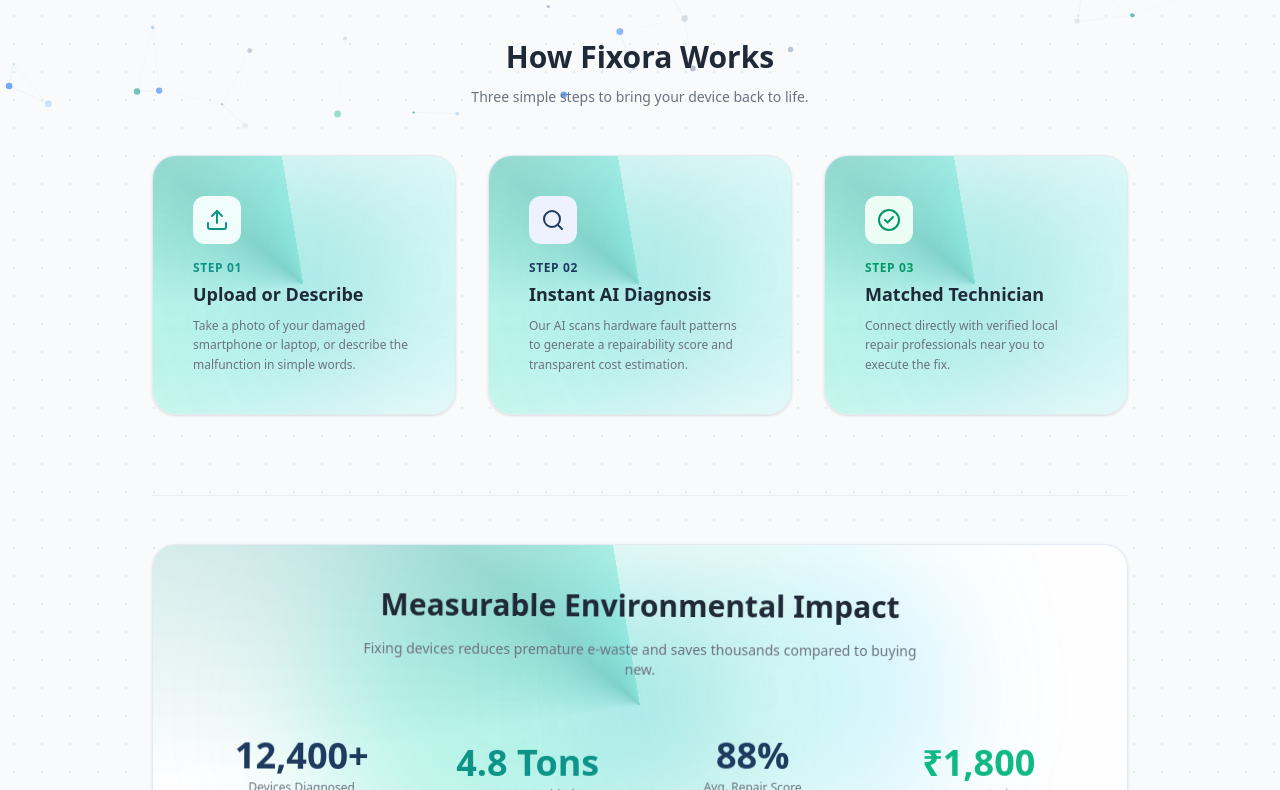
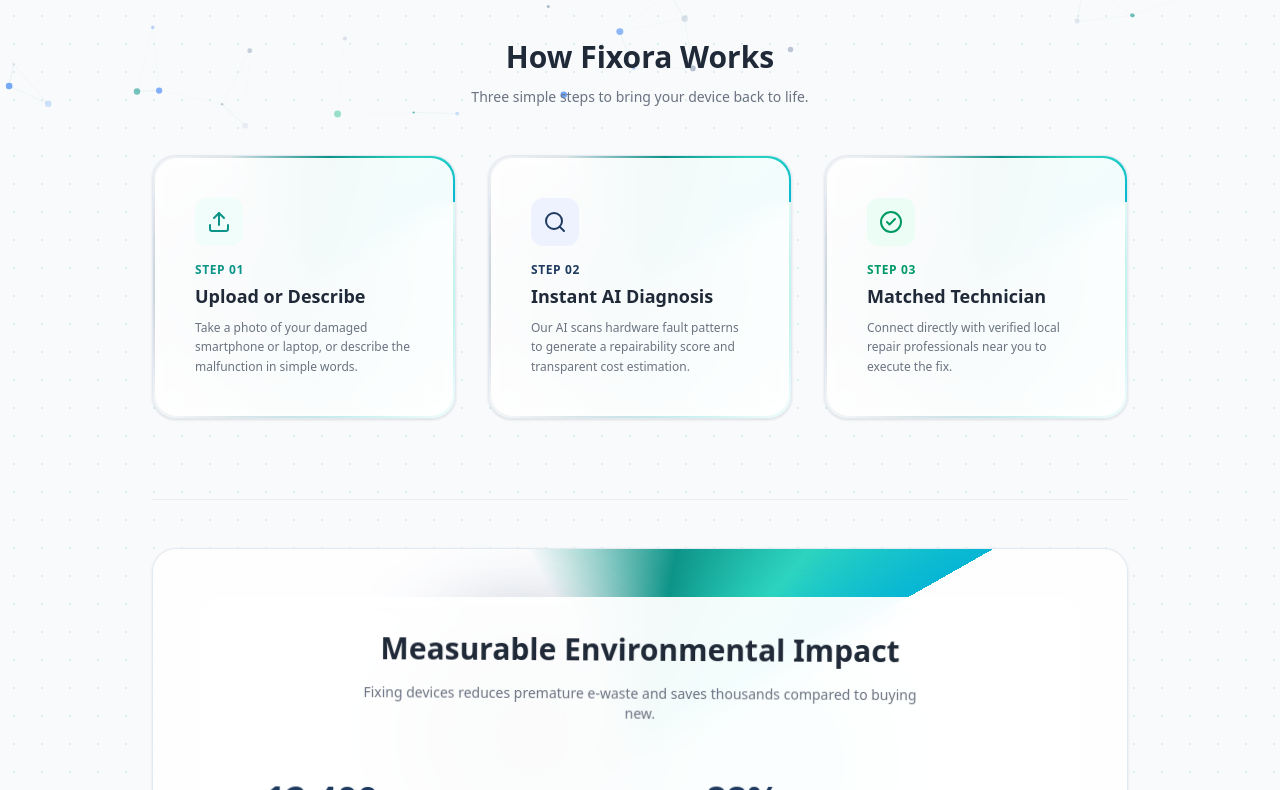
Before and after one commit to subhasish2006/fixora, a Next.js app: page / in a window 1280 px wide. Shown: the part 670-1460 px from the top of the page. Built offline with nearby package versions, Linux system fonts and the light colour scheme.

Commit message:
Enhance SpotlightCard with high-contrast 360 degree spinning beam

```diff
--- a/src/app/SpotlightCard.tsx
+++ b/src/app/SpotlightCard.tsx
@@ -10,56 +10,34 @@ interface SpotlightCardProps {
 
 export default function SpotlightCard({ children, className = '' }: SpotlightCardProps) {
   return (
-    <div className={`relative overflow-hidden rounded-3xl border border-teal-100/80 bg-white/80 backdrop-blur-md p-8 md:p-10 shadow-sm ${className}`}>
+    <div className={`relative overflow-hidden rounded-3xl p-[2px] shadow-lg ${className}`}>
 
-      {/* 1. Continuous Circular Orbiting Gradient Spotlight */}
+      {/* 1. High-Contrast 360° Spinning Conic Border Beam */}
       <motion.div
-        animate={{
-          x: ['0%', '45%', '0%', '-45%', '0%'],
-          y: ['-45%', '0%', '45%', '0%', '-45%'],
-          scale: [1, 1.15, 1, 1.15, 1],
-        }}
-        transition={{
-          duration: 8,
-          repeat: Infinity,
-          ease: 'linear',
-        }}
-        className="absolute top-1/2 left-1/2 -translate-x-1/2 -translate-y-1/2 w-80 h-80 rounded-full bg-gradient-to-r from-teal-400/35 via-emerald-400/25 to-cyan-400/35 blur-3xl pointer-events-none z-0"
-      />
-
-      {/* 2. Secondary Opposing Counter-Orbiting Glow */}
-      <motion.div
-        animate={{
-          x: ['0%', '-45%', '0%', '45%', '0%'],
-          y: ['45%', '0%', '-45%', '0%', '45%'],
-          scale: [1.15, 1, 1.15, 1, 1.15],
-        }}
-        transition={{
-          duration: 8,
-          repeat: Infinity,
-          ease: 'linear',
-        }}
-        className="absolute top-1/2 left-1/2 -translate-x-1/2 -translate-y-1/2 w-80 h-80 rounded-full bg-gradient-to-r from-[#0D9488]/30 via-teal-300/20 to-sky-400/25 blur-3xl pointer-events-none z-0"
-      />
-
-      {/* 3. Infinite Circular Tracing Border Beam */}
-      <motion.div
-        animate={{
-          rotate: [0, 360],
-        }}
-        transition={{
-          duration: 6,
-          repeat: Infinity,
-          ease: 'linear',
-        }}
-        className="absolute -inset-[180%] pointer-events-none z-0 opacity-30"
+        animate={{ rotate: 360 }}
+        transition={{ duration: 5, repeat: Infinity, ease: 'linear' }}
+        className="absolute -top-[150%] -left-[150%] w-[400%] h-[400%] pointer-events-none z-0"
         style={{
-          background: 'conic-gradient(from 0deg at 50% 50%, transparent 0deg, transparent 270deg, #0D9488 320deg, #2DD4BF 360deg)',
+          background: 'conic-gradient(from 0deg, transparent 0deg, transparent 270deg, #0D9488 310deg, #2DD4BF 340deg, #06B6D4 360deg)',
         }}
       />
 
-      {/* Card Content Layer */}
-      <div className="relative z-10">
+      {/* 2. Orbiting Radial Glow Orbs */}
+      <div className="absolute inset-0 flex items-center justify-center pointer-events-none z-0">
+        <motion.div
+          animate={{ rotate: -360 }}
+          transition={{ duration: 8, repeat: Infinity, ease: 'linear' }}
+          className="w-full h-full relative"
+        >
+          {/* Top Orbiting Glow */}
+          <div className="absolute -top-10 left-1/2 -translate-x-1/2 w-64 h-64 rounded-full bg-teal-400/35 blur-2xl" />
+          {/* Bottom Orbiting Glow */}
+          <div className="absolute -bottom-10 left-1/2 -translate-x-1/2 w-64 h-64 rounded-full bg-[#1E3A5F]/30 blur-2xl" />
+        </motion.div>
+      </div>
+
+      {/* 3. Inner White Shield (Protects readability while revealing glowing border edge) */}
+      <div className="relative z-10 rounded-[22px] bg-white/95 backdrop-blur-md p-8 md:p-10 h-full w-full">
         {children}
       </div>
     </div>
```
